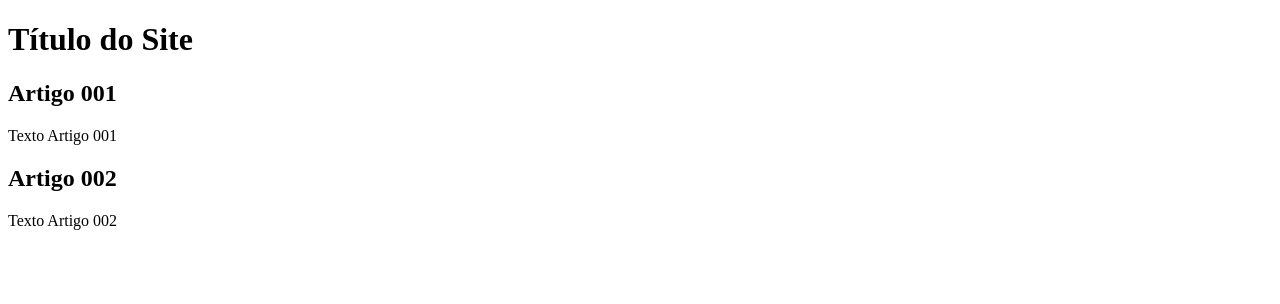
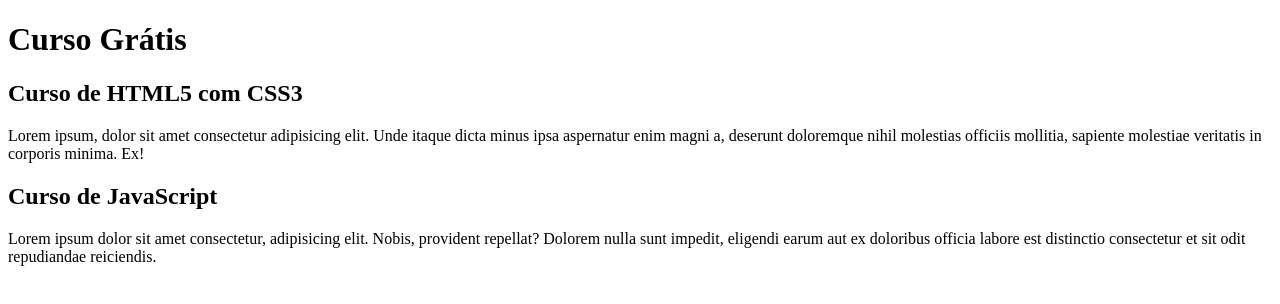
Before and after one commit to GeissyHanie/projeto-site, a plain HTML site: page index.html in a window 1280 px wide. Drawn offline with Linux system fonts and the light colour scheme.

Commit message:
comecei a escrever o conteúdo

```diff
--- a/index.html
+++ b/index.html
@@ -8,15 +8,15 @@
 <body>
    <main>
     <header>
-        <h1>Título do Site</h1>
+        <h1>Curso Grátis</h1>
     </header>
     <article>
-        <h2>Artigo 001</h2>
-        <p>Texto Artigo 001</p>
+        <h2>Curso de HTML5 com CSS3</h2>
+        <p>Lorem ipsum, dolor sit amet consectetur adipisicing elit. Unde itaque dicta minus ipsa aspernatur enim magni a, deserunt doloremque nihil molestias officiis mollitia, sapiente molestiae veritatis in corporis minima. Ex!</p>
     </article>
     <article>
-        <h2>Artigo 002</h2>
-        <p>Texto Artigo 002</p>
+        <h2>Curso de JavaScript</h2>
+        <p>Lorem ipsum dolor sit amet consectetur, adipisicing elit. Nobis, provident repellat? Dolorem nulla sunt impedit, eligendi earum aut ex doloribus officia labore est distinctio consectetur et sit odit repudiandae reiciendis.</p>
     </article>
    </main>
 </body>
```
